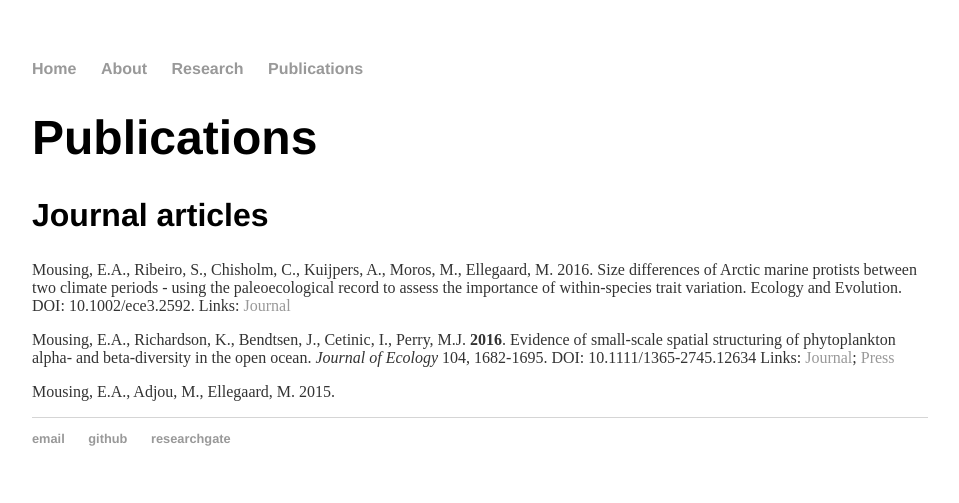
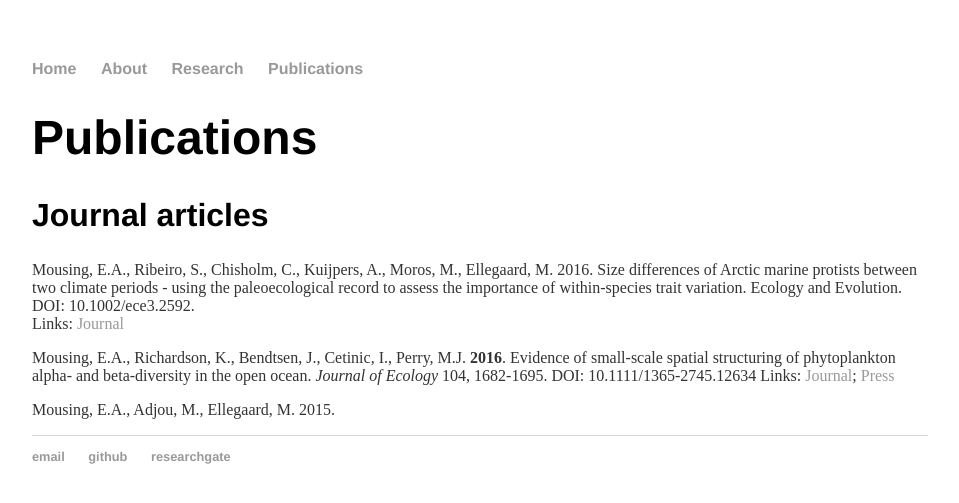
Before and after one commit to eamousing/eamousing.github.io, a Jekyll site: the page built from publications.html, in a window 1280 px wide. Shown: the top 503 px of the page, without its empty margins (160-1119 px from the left). Built offline with Jekyll 4.4.1, drawn with Linux system fonts in a browser that asks for light colours; Markdown is read by kramdown in place of the engine named in the settings.

Commit message:
testing line breaks

```diff
--- a/publications.html
+++ b/publications.html
@@ -5,8 +5,7 @@
 <div class="blurb">
 	<h1>Publications</h1>
     <h2>Journal articles</h2>
-    <p>Mousing, E.A., Ribeiro, S., Chisholm, C., Kuijpers, A., Moros, M., Ellegaard, M. 2016. Size differences of Arctic marine protists between two climate periods - using the paleoecological record to assess the importance of within-species trait variation. Ecology and Evolution. DOI: 10.1002/ece3.2592.
-
+    <p>Mousing, E.A., Ribeiro, S., Chisholm, C., Kuijpers, A., Moros, M., Ellegaard, M. 2016. Size differences of Arctic marine protists between two climate periods - using the paleoecological record to assess the importance of within-species trait variation. Ecology and Evolution. DOI: 10.1002/ece3.2592.<br>
         Links:
         <a href="http://onlinelibrary.wiley.com/doi/10.1002/ece3.2592/abstract">Journal</a>
     </p>
```
